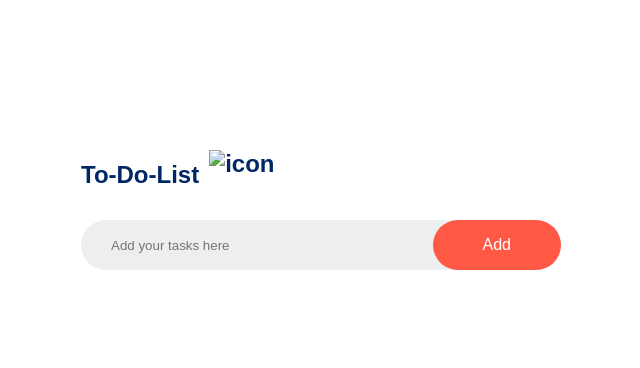
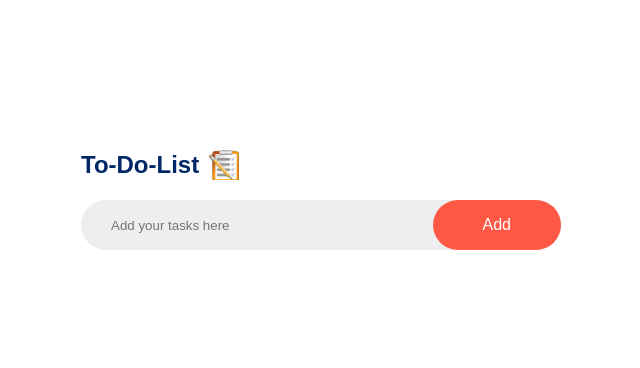
Before and after one commit to alishbanazar/To-do-List, a plain HTML site: page index.html in a window 1280 px wide. Shown: the whole page, without its empty margins (319-959 px from the left). Drawn offline with Linux system fonts and the light colour scheme; some packages are replaced by stand-ins of ours; a script that the page names is missing.

Commit message:
to-do-list

```diff
--- a/index.html
+++ b/index.html
@@ -15,7 +15,7 @@
 <body>
     <div class="container">
         <div class="todo-app">
-            <h2>To-Do-List <img src="./img/icon.png" alt="icon"></h2>
+            <h2>To-Do-List <img src="./img/icon.jpg" alt="icon"></h2>
             <div class="row">
                 <input type="text" id="input-box" placeholder="Add your tasks here">
                 <button onclick="addTask()">Add</button>
--- a/style.css
+++ b/style.css
@@ -30,9 +30,9 @@
 
 }
 .todo-app h2 img{
-    width: 80px;
-    height: 50px;
+    width: 30px;
     margin-left: 10px;
+
 
 }
 .row{
```
Also changed, not shown: img/icon.jpg (added).
